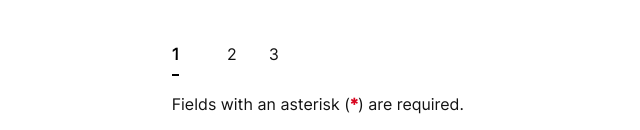
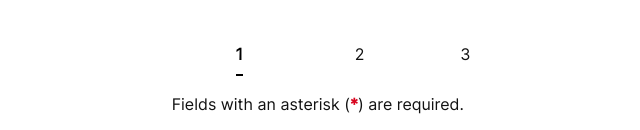
Before and after one commit to Christopher-DSA/Week2TempRefit, a Flask app: template templates/recovery/recovery-ods-sheet.html in a window 1280 px wide. Shown: the part 266-396 px from the top of the page, without its empty margins (287-927 px from the left). Run offline with Flask 3, Linux system fonts and the light colour scheme; the template is opened without the code that fills it, so the values that code supplies are empty.

Commit message:
center tab navigation

```diff
--- a/templates/recovery/recovery-ods-sheet.html
+++ b/templates/recovery/recovery-ods-sheet.html
@@ -181,7 +181,7 @@
 
           <!-- Tab Navigation -->
           <div>
-            <ul class="nav nav-underline mb-3" id="recovery-form-tab" role="tablist">
+            <ul class="nav nav-underline mb-3 justify-content-evenly" id="recovery-form-tab" role="tablist">
               <li class="nav-item me-3" role="presentation">
                 <button class="nav-link active" id="recovery-1-tab" type="button" role="tab" data-bs-toggle="tab"
                   data-bs-target="#recovery-1" aria-controls="recovery-1-tab-pane" aria-selected="true">1</button>
```
